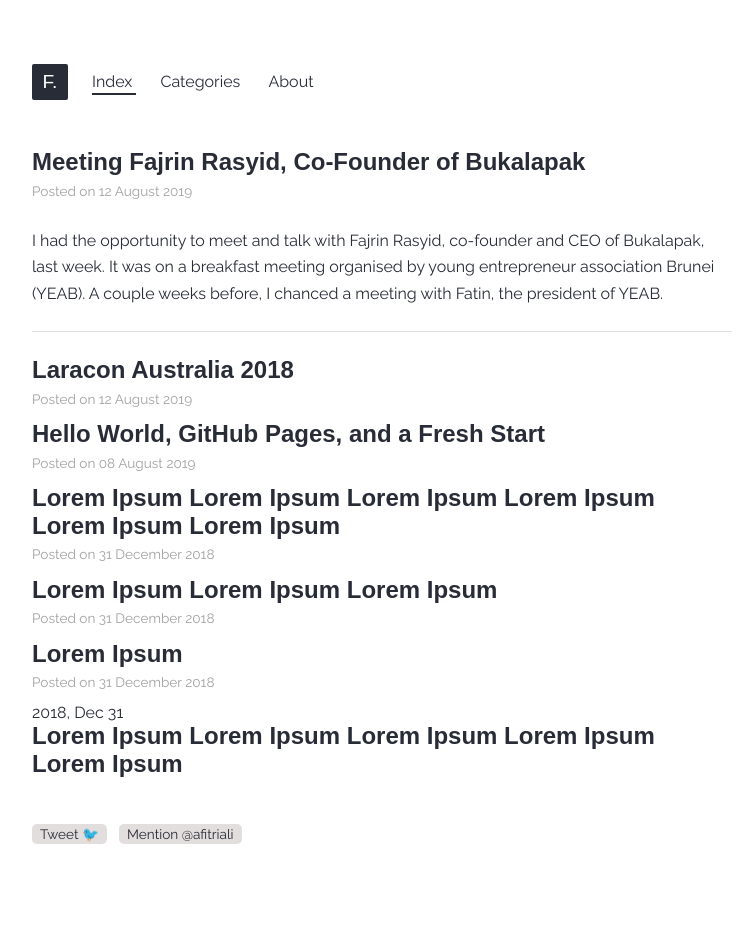
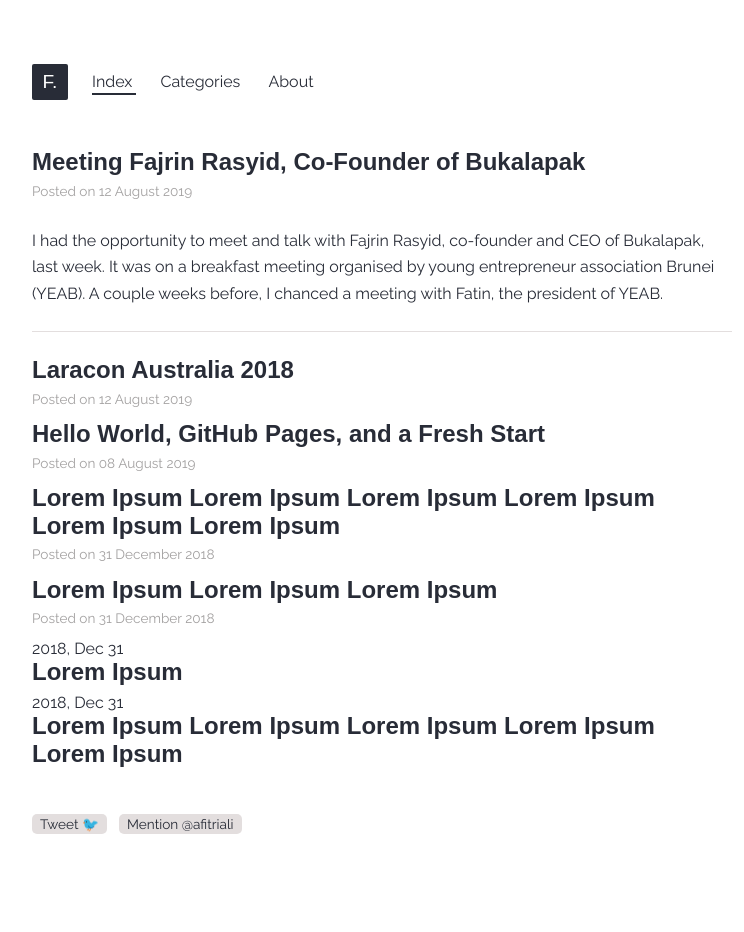
Before and after one commit to xfltrt/xfltrt.github.io, a Jekyll site: the page built from index.html, in a window 1280 px wide. Shown: the whole page, without its empty margins (258-1002 px from the left). Built offline with Jekyll 4.4.1, drawn with Linux system fonts in a browser that asks for light colours; some web fonts are replaced; comment, search, counter and statistics services are not loaded.

Commit message:
Update index.html

```diff
--- a/index.html
+++ b/index.html
@@ -5,7 +5,7 @@
 <div id="posts">
   {% for post in site.posts %}
   <div class="post">
-    {% if forloop.index0 < 6 %}
+    {% if forloop.index0 < 5 %}
       <a href="{{ post.url }}"><h2>{{ post.title }}</h2></a>
       <p class="details">Posted on {{ post.date | date_to_long_string }}</p>
       {% if forloop.first %}
```
